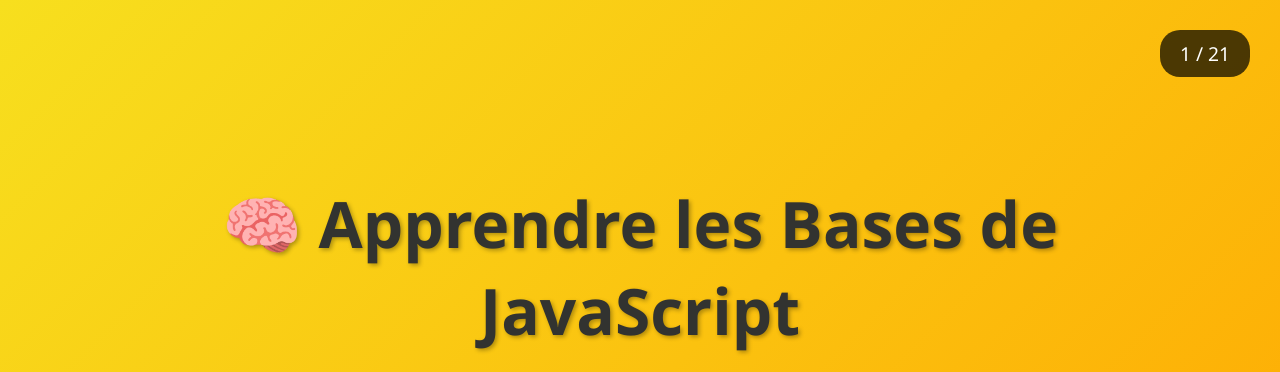
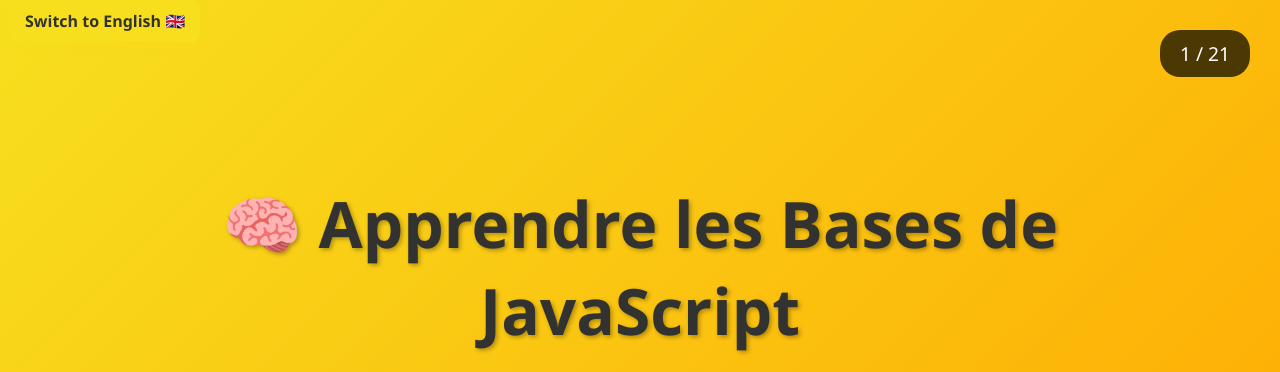
Before and after one commit to issikaaymeric/Apprendre-les-Bases-de-JavaScript, a plain HTML site: page index.html in a window 1280 px wide. Shown: the top 372 px of the page. Drawn offline with Linux system fonts and the light colour scheme.

Commit message:
Update Version

```diff
--- a/index.html
+++ b/index.html
@@ -26,7 +26,22 @@ body {
     background: #1a1a1a;
     overflow-y: auto; /* autorise le scroll global */
 }
-
+.swith_to_en {
+    position: fixed;
+    top: 10px;
+    left: 10px;
+    z-index: 1001;
+}
+.swith_to_en a {
+    background: #F7DF1E;
+    color: #323330;
+    padding: 10px 15px;
+    border-radius: 8px;
+    text-decoration: none;
+    font-weight: bold;
+    box-shadow: 0 4px 8px rgba(247, 223, 30, 0.4);
+    transition: all 0.3s;
+}
 /* =======================
    CONTENEUR PRINCIPAL
 ======================= */
@@ -403,6 +418,9 @@ table th {
     </style>
 </head>
 <body>
+    <div class="swith_to_en">
+        <a href="js-presentation-en.html">Switch to English 🇬🇧</a>
+    </div>
     <div class="presentation">
         <!-- Slide 1: Title -->
         <div class="slide slide-title active">
```
